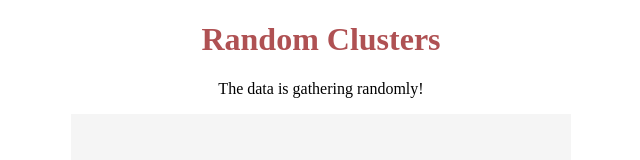
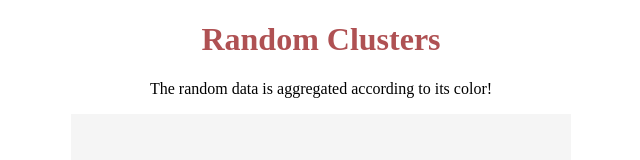
Before and after one commit to Zewen-Yang/Random-Clusters, a plain HTML site: page index.html in a window 1280 px wide. Shown: the whole page, without its empty margins (319-959 px from the left). Drawn offline with nearby package versions, Linux system fonts and the light colour scheme; no server answers.

Commit message:
update index text

```diff
--- a/index.html
+++ b/index.html
@@ -19,7 +19,7 @@
         <!-- The <h1> element defines a large heading -->
         <h1 style="color: rgba(138, 2, 4, 0.686);">Random Clusters</h1>
         <!-- The <p> element defines a paragraph -->
-        <p>The data is gathering randomly!</p>
+        <p>The random data is aggregated according to its color!</p>
         <!-- <p id='pepe'>Sixteen numbers in a 4x4 arrangement.</p>
         <p style="font-size: 40px">There are also column names.</p> -->
     </div>
```
